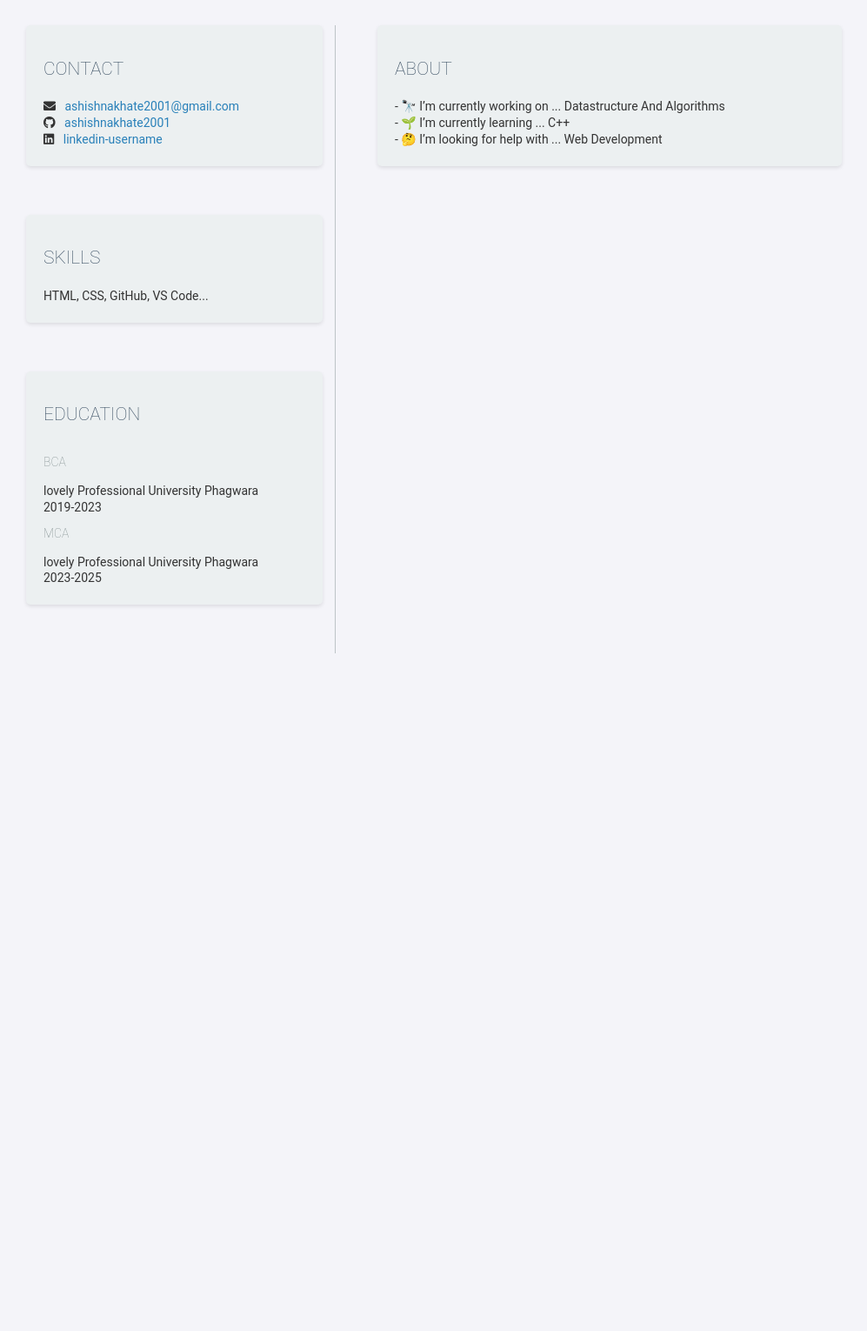
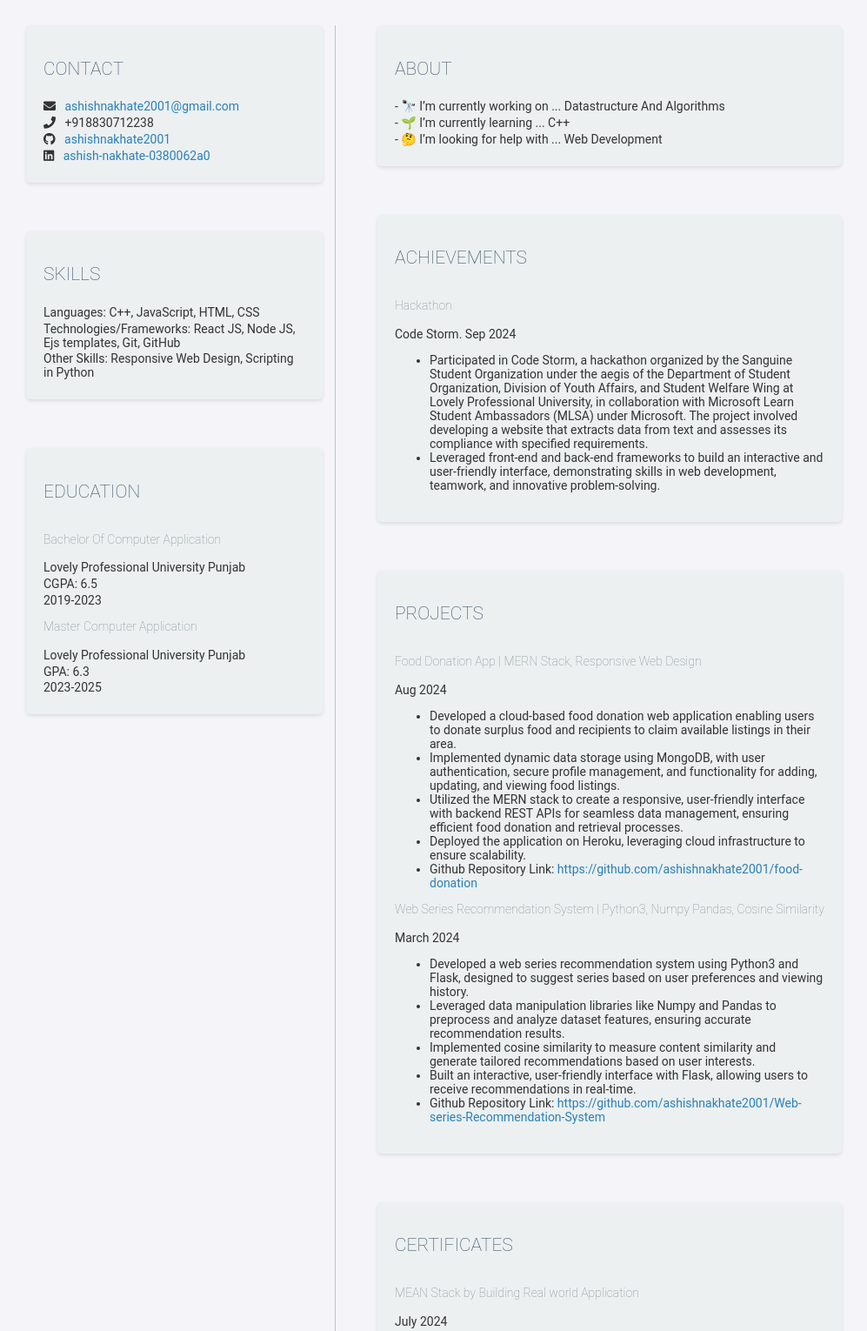
Before and after one commit to ashishnakhate2001/resume, a plain HTML site: page index.html in a window 1280 px wide. Shown: the part 260-1790 px from the top of the page at 87% size, without its empty margins (158-1155 px from the left). Before the commit the page ends 1011 px from the top, so only its background shows below. Drawn offline with Linux system fonts and the light colour scheme.

Commit message:
Update CV in index.html

```diff
--- a/index.html
+++ b/index.html
@@ -2,7 +2,7 @@
 	<head>
         <link rel="stylesheet" href="https://cdnjs.cloudflare.com/ajax/libs/font-awesome/5.15.4/css/all.min.css">
 		<link href="style.css" rel="stylesheet">
-		<title>Your Name resume</title>
+		<title>Ashish Nakhate resume</title>
 	</head>
 
 	<body>
@@ -22,42 +22,38 @@
                         <i class="fa fa-envelope" aria-hidden="true"></i>
                         <a href="mailto:ashishnakhate2001@gmail.com">ashishnakhate2001@gmail.com</a>
                     </p>
-
+                    <p>
+                        <i class="fa fa-phone" aria-hidden="true"></i>
+                        +918830712238
+                    </p>
                     <p>
                         <i class="fab fa-github" aria-hidden="true"></i>
-                        <a href="github.com/ashishnakhate2001">ashishnakhate2001</a>
+                        <a href="https://github.com/ashishnakhate2001">ashishnakhate2001</a>
                     </p>
                     <p>
                         <i class="fab fa-linkedin" aria-hidden="true"></i>
-                        <a href="linkedin.com/linkedin-username">linkedin-username</a>
+                        <a href="https://linkedin.com/in/ashish-nakhate-0380062a0/">ashish-nakhate-0380062a0</a>
                     </p>
 				</section>
 				<section class="section-style">
 					<h2>SKILLS</h2>
 					<!-- your skills -->
-                    <p>HTML, CSS, GitHub, VS Code...</p>
+                    <p>Languages: C++, JavaScript, HTML, CSS</p>
+                    <p>Technologies/Frameworks: React JS, Node JS, Ejs templates, Git, GitHub</p>
+                    <p>Other Skills: Responsive Web Design, Scripting in Python</p>
 				</section>
-					<section class="section-style">
+				<section class="section-style">
 					<h2>EDUCATION</h2>
 					<!-- your education -->
-                    <h3>BCA</h3>
-	<p>
-		lovely Professional University Phagwara
-	</p>
-	<p>
-		2019-2023
-	</p>
+                    <h3>Bachelor Of Computer Application</h3>
+                    <p>Lovely Professional University Punjab</p>
+                    <p>CGPA: 6.5</p>
+                    <p>2019-2023</p>
 
-
-    <h3>MCA</h3>
-	<p>
-		lovely Professional University Phagwara
-	</p>
-	<p>
-		2023-2025
-	</p>
-
-
+                    <h3>Master Computer Application</h3>
+                    <p>Lovely Professional University Punjab</p>
+                    <p>GPA: 6.3</p>
+                    <p>2023-2025</p>
 				</section>
 			</article>
 			<article id="mainRight" class="main-right-style">
@@ -70,26 +66,48 @@
 
                      <p>   - 🤔 I’m looking for help with  ...   Web Development</p>
 				</section>
-
-
-				<!-- <section class="section-style">
-					<h2>WORK EXPERIENCE</h2>
-
-                    <h3>JOB TITLE</h3>
-<p>
-		Company Name | 2008 - 2010
-</p>
-<p>
-		Describe what you did in this position with one summary sentence and no more than 3 bullet points with specific highlights
-</p>
-<ul>
-		<li>Cool accomplishment</li>
-		<li>Cool accomplishment</li>
-		<li>Cool accomplishment</li>
-</ul>
-				</section> -->
-
-
+				<section class="section-style">
+					<h2>ACHIEVEMENTS</h2>
+					<!-- achievements -->
+                    <h3>Hackathon</h3>
+                    <p>Code Storm. Sep 2024</p>
+                    <ul>
+                        <li>Participated in Code Storm, a hackathon organized by the Sanguine Student Organization under the aegis of the Department of Student Organization, Division of Youth Affairs, and Student Welfare Wing at Lovely Professional University, in collaboration with Microsoft Learn Student Ambassadors (MLSA) under Microsoft. The project involved developing a website that extracts data from text and assesses its compliance with specified requirements.</li>
+                        <li>Leveraged front-end and back-end frameworks to build an interactive and user-friendly interface, demonstrating skills in web development, teamwork, and innovative problem-solving.</li>
+                    </ul>
+				</section>
+				<section class="section-style">
+					<h2>PROJECTS</h2>
+					<!-- projects -->
+                    <h3>Food Donation App | MERN Stack, Responsive Web Design</h3>
+                    <p>Aug 2024</p>
+                    <ul>
+                        <li>Developed a cloud-based food donation web application enabling users to donate surplus food and recipients to claim available listings in their area.</li>
+                        <li>Implemented dynamic data storage using MongoDB, with user authentication, secure profile management, and functionality for adding, updating, and viewing food listings.</li>
+                        <li>Utilized the MERN stack to create a responsive, user-friendly interface with backend REST APIs for seamless data management, ensuring efficient food donation and retrieval processes.</li>
+                        <li>Deployed the application on Heroku, leveraging cloud infrastructure to ensure scalability.</li>
+                        <li>Github Repository Link: <a href="https://github.com/ashishnakhate2001/food-donation">https://github.com/ashishnakhate2001/food-donation</a></li>
+                    </ul>
+                    <h3>Web Series Recommendation System | Python3, Numpy Pandas, Cosine Similarity</h3>
+                    <p>March 2024</p>
+                    <ul>
+                        <li>Developed a web series recommendation system using Python3 and Flask, designed to suggest series based on user preferences and viewing history.</li>
+                        <li>Leveraged data manipulation libraries like Numpy and Pandas to preprocess and analyze dataset features, ensuring accurate recommendation results.</li>
+                        <li>Implemented cosine similarity to measure content similarity and generate tailored recommendations based on user interests.</li>
+                        <li>Built an interactive, user-friendly interface with Flask, allowing users to receive recommendations in real-time.</li>
+                        <li>Github Repository Link: <a href="https://github.com/ashishnakhate2001/Web-series-Recommendation-System">https://github.com/ashishnakhate2001/Web-series-Recommendation-System</a></li>
+                    </ul>
+				</section>
+				<section class="section-style">
+					<h2>CERTIFICATES</h2>
+					<!-- certificates -->
+                    <h3>MEAN Stack by Building Real world Application</h3>
+                    <p>July 2024</p>
+                    <ul>
+                        <li>Hands-on certification course in MEAN Stack development, building a real-world application to master MongoDB, Express.js, Angular, and Node.js. Gained practical experience in full-stack development, backend API integration, and frontend design for scalable web applications.</li>
+                        <li>Coursera — <a href="https://www.coursera.org/account/accomplishments/specialization/C7SLWUUP57C6">https://www.coursera.org/account/accomplishments/specialization/C7SLWUUP57C6</a></li>
+                    </ul>
+				</section>
 			</article>
 		</main>
 	</body>
```
